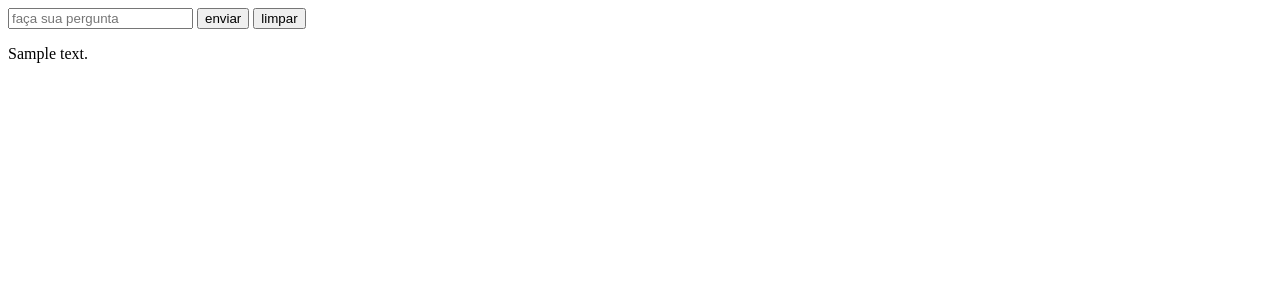
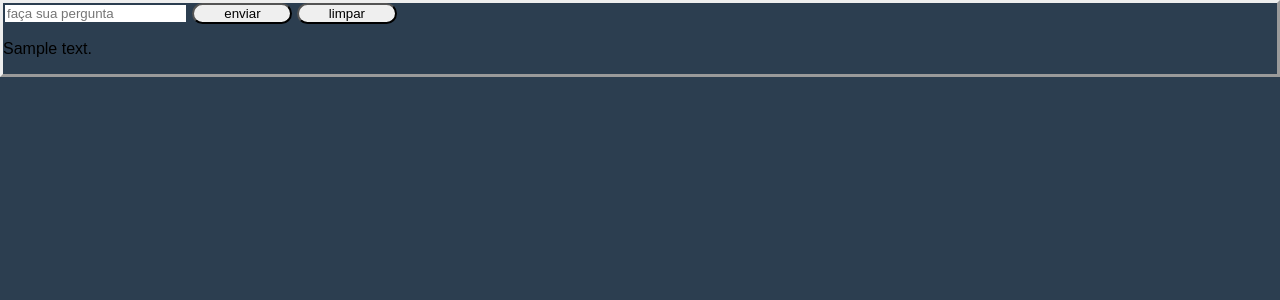
Before and after one commit to JefersonNSoares/Information-Retrieval-with-TF-IDF-and-Cosine-Similarity, a Flask app: template QA/templates/index.html in a window 1280 px wide. Shown: the top 300 px of the page. Run offline with Flask 2, Linux system fonts and the light colour scheme; the template is opened without the code that fills it: most values are stand-ins (such as "Sample title", 1, 10 or a date in 2020).

Commit message:
falta terminar de aplicar css

```diff
--- a/QA/app.py
+++ b/QA/app.py
@@ -1,13 +1,13 @@
 from flask import Flask, render_template, request
 
-app = Flask(__name__)
+app = Flask(__name__ , static_url_path='/static')
 @app.route("/", methods=['GET'])
 def index():
     context = ''
-    question = request.args.get('question')
+    question = request.args.get('question') if request.args.get('question') is not None else ""
     if len(question) > 0:
         answer = "resposta"
-        # coloca o processamento da rede aqui
+        # coloca o processamento da rede aq
         context = answer
     return render_template('index.html', context=context)
 
--- /dev/null
+++ b/QA/static/css/style.css
@@ -0,0 +1,24 @@
+body{
+    margin: 0;
+    padding: 0;
+    font-family: sans-serif;
+    background: #2c3e50;
+    border-style: outset;
+}
+
+.box input{
+    text-align: justify;
+    border-color: chartreuse;
+    border: #2c3e50 solid 2px;
+
+}
+.box button{
+
+    width: 100px;
+    border-radius: 20px;
+    font-family: sans-serif;
+}
+
+.answer-content{
+    bo
+}
--- a/QA/templates/index.html
+++ b/QA/templates/index.html
@@ -1,18 +1,30 @@
 <!DOCTYPE html>
 <html lang="pt-br">
+
 <head>
     <meta charset="UTF-8">
     <meta name="viewport" content="width=device-width, initial-scale=1.0">
+    <link rel="stylesheet" href="/QA/static/css/style.css">
+    <!--
+    <link rel="stylesheet" href="{{ url_for('static', filename='css/style.css') }}">
+    -->
     <title>QA</title>
 </head>
+
 <body>
-    <form method="GET" action="/" >
-        <input type="text" name="question" placeholder="faça sua pergunta">
-        <button type="submit">enviar</button>
-        <button type="reset">limpar</button>
-    </form>
-    <div id="">
+    <div class="box">
+        <form method="GET" action="/">
+            <input type="text" name="question" placeholder="faça sua pergunta">
+            <button type="submit">enviar</button>
+            <button id="btn-reset" type="reset">limpar</button>
+        </form>
+    </div>
+    <div class="answer-content">
+        {%if context%}
         <p>{{ context }}</p>
+        {% endif %}
+    </div>
     </div>
 </body>
+
 </html>
```
